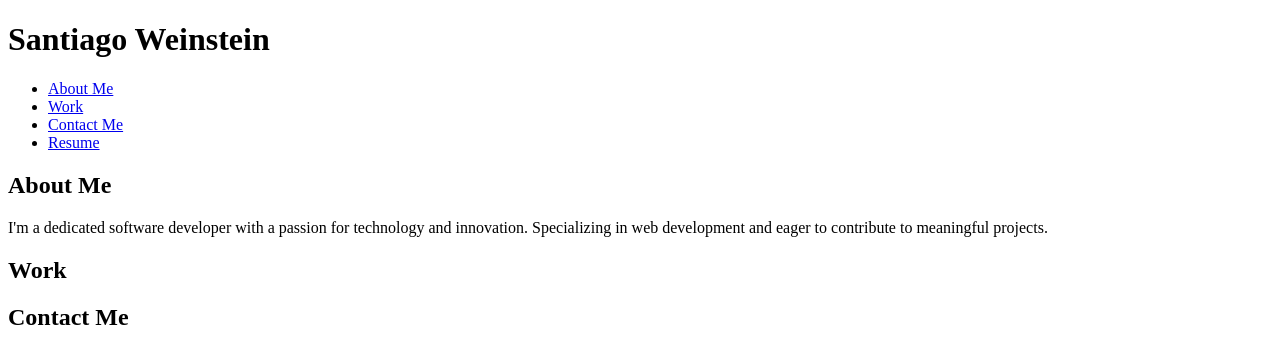
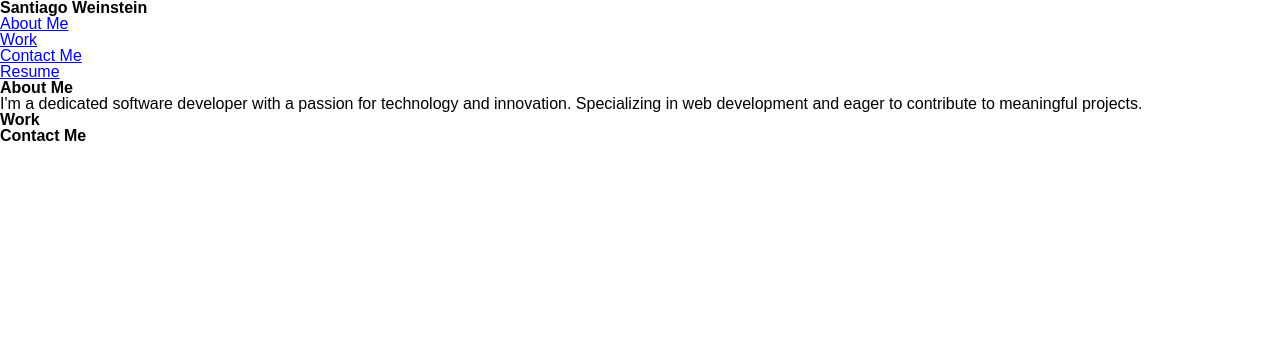
Before and after one commit to StgoWF/Portafolio, a plain HTML site: page index.html in a window 1280 px wide. Drawn offline with Linux system fonts and the light colour scheme; files that its build step writes are made by us from their sources.

Commit message:
add reset.css

```diff
--- /dev/null
+++ b/assets/reset.css
@@ -0,0 +1,33 @@
+/* reset.css */
+
+/* Apply a natural box layout model to all elements, but allowing components to change */
+html {
+    box-sizing: border-box;
+    height: 100%; /* Ensures the root element takes full height of the viewport */
+  }
+
+  *, *:before, *:after {
+    box-sizing: inherit; /* Inherits the box-sizing from html element */
+    margin: 0; /* Removes default margin */
+    padding: 0; /* Removes default padding */
+  }
+
+  /* Reset default font sizes for headings and text elements */
+  h1, h2, h3, h4, h5, h6,
+  input, select, option, optgroup, textarea, button,
+  pre, code {
+    font-size: 100%; /* Sets font-size to default browser size */
+    font-family: inherit; /* Inherits font-family from parent elements */
+  }
+
+  /* Remove list styles for ordered and unordered lists */
+  ol, ul {
+    list-style: none; /* Removes default list style */
+  }
+
+  /* Set a default line-height and font-family for the body */
+  body {
+    min-height: 100%; /* Minimum height to be 100% of the viewport height */
+    line-height: 1; /* Sets a normalized line-height */
+    font-family: sans-serif; /* Sets a default font-family */
+  }
--- a/index.html
+++ b/index.html
@@ -4,6 +4,7 @@
 <head>
     <meta charset="UTF-8" />
     <title>Santiago Weinstein - Software Engineer</title>
+    <link rel="stylesheet" href="./assets/css/reset.css" />
     <link rel="stylesheet" href="./assets/css/style.css">
 </head>
 
```
